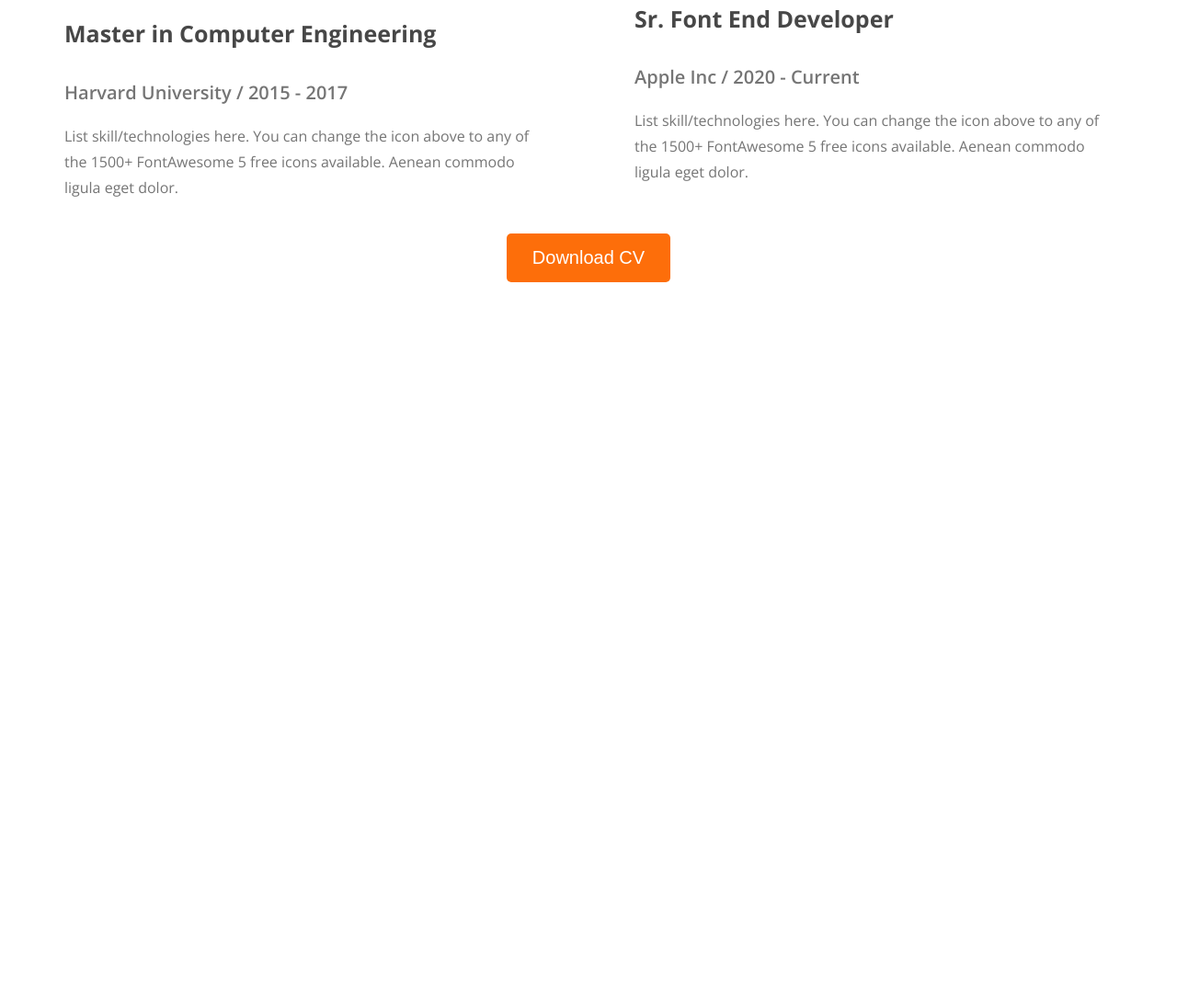
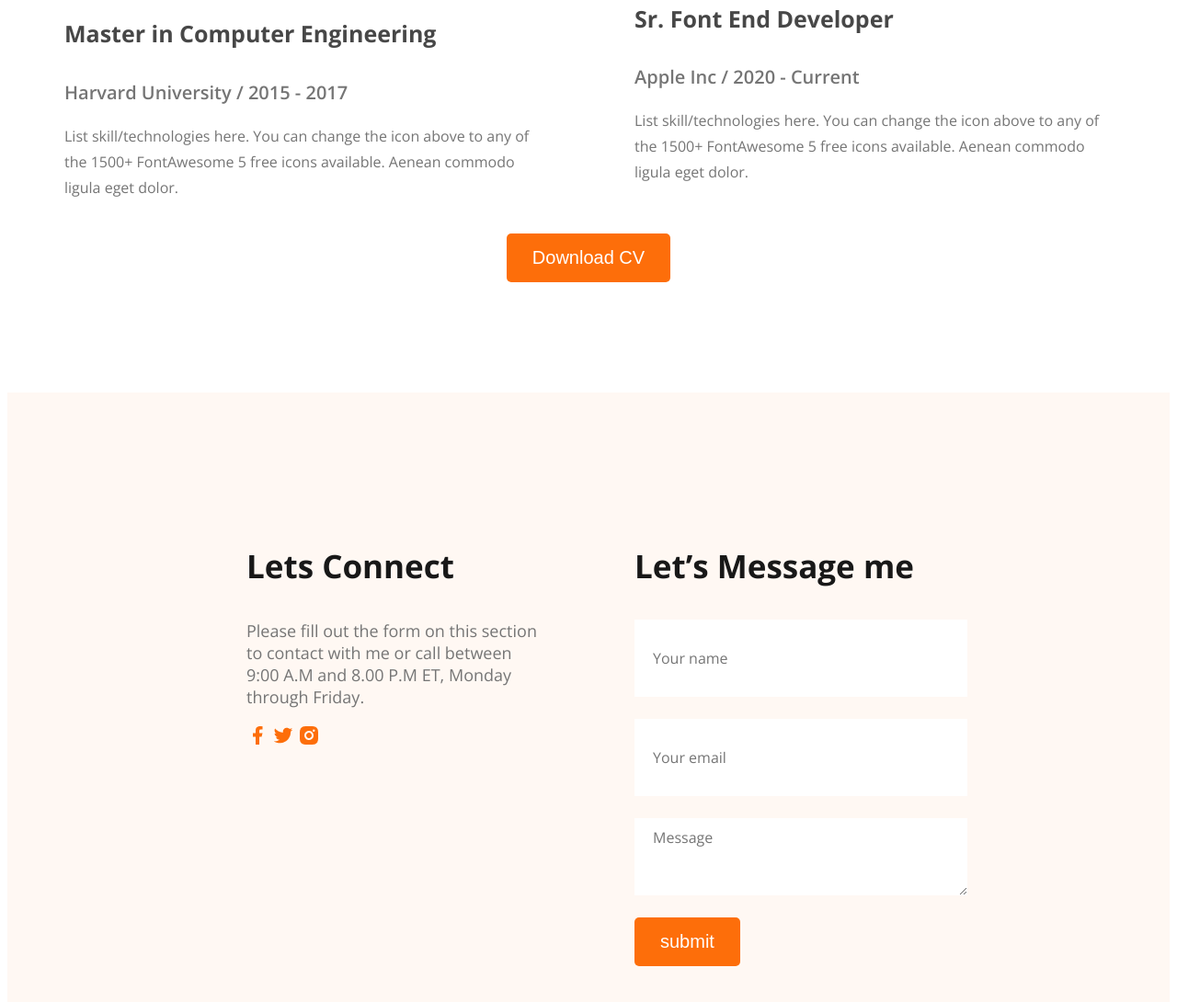
Before and after one commit to RaihanRoy2/web-dev-portfolio, a plain HTML site: page index.html in a window 1280 px wide. Shown: the part 3282-4372 px from the top of the page at 92% size. Before the commit the page ends 3709 px from the top, so only its background shows below. Drawn offline with nearby package versions, Linux system fonts and the light colour scheme.

Commit message:
footer section comlited

```diff
--- a/index.html
+++ b/index.html
@@ -154,8 +154,27 @@
         <!-- Resume Section End -->
     </main>
 
-    <footer>
+    <footer class="secondery-bg">
+        <div class="footer-colum">
+            <h3 class="section-title">Lets Connect</h3>
+            <p class="section-description">Please fill out the form on this section to contact with me or call between 9:00 A.M and 8.00 P.M ET, Monday through Friday.</p>
+            <div>
+                <a href=""><img src="media/images/icons/facebook.png" alt=""></a>
+                <a href=""><img src="media/images/icons/twitter.png" alt=""></a>
+                <a href=""><img src="media/images/icons/insta.png" alt=""></a>
+            </div>
 
+        </div>
+        <div class="footer-colum">
+            <h3 class="section-title">Let’s Message me</h3>
+            <form action="">
+            <input type="text" placeholder="Your name">
+            <input type="email" placeholder="Your email">
+            <textarea name="" id="" cols="30" rows="10" placeholder="Message"></textarea>
+            <input class="btn" type="button" value="submit">
+            </form>
+
+        </div>
     </footer>
 </body>
 </html>
--- a/style.css
+++ b/style.css
@@ -173,7 +173,6 @@ font-size: 30px;
 font-weight: 700;
 line-height: 41px;
 letter-spacing: 0%;
-text-align: left;
 }
 
 .resume-container-subtitle{
@@ -183,7 +182,6 @@ font-size: 25px;
 font-weight: 700;
 line-height: 34px;
 letter-spacing: 0%;
-text-align: left;
 }
 
 .resume-container-sub-description{
@@ -193,7 +191,6 @@ font-size: 20px;
 font-weight: 600;
 line-height: 27px;
 letter-spacing: 0%;
-text-align: left;
 
 }
 
@@ -204,9 +201,33 @@ font-size: 16px;
 font-weight: 400;
 line-height: 28px;
 letter-spacing: 0%;
-text-align: left;
 }
 .resume-btn{
     margin-top: 20px;
 }
 /* Resume Section End */
+
+/* footer section start */
+footer{
+    padding: 130px 260px;
+    display: flex;
+    gap: 100px;
+}
+.footer-colum{
+    width: 50%;
+}
+footer input[type="text"], footer input[type="email"], footer textarea{
+color: rgb(117, 117, 117);
+font-family: Open Sans;
+font-size: 16px;
+font-weight: 400;
+height: 64px;
+margin-bottom: 24px;
+display: block;
+border: none;
+width: 100%;
+padding: 10px 20px;
+
+
+
+}
```
